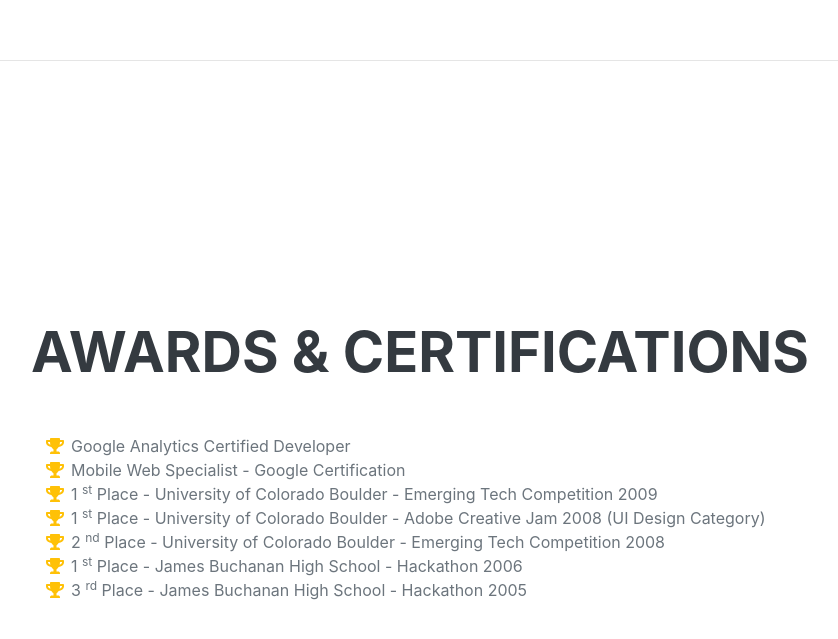
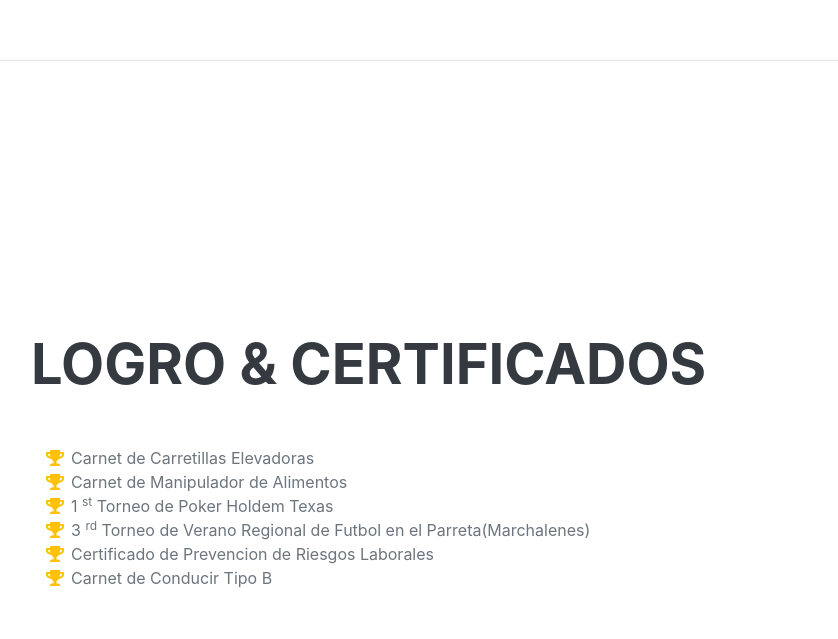
Before and after one commit to arzur14/CV, a plain HTML site: page index.html in a window 1280 px wide. Shown: the part 4390-5029 px from the top of the page, without its empty margins (289-1127 px from the left). Drawn offline with nearby package versions, Linux system fonts and the light colour scheme; a web font is replaced by a local one.

Commit message:
Creado rama Logros y actulizada

```diff
--- a/index.html
+++ b/index.html
@@ -179,45 +179,35 @@
             <!-- Awards-->
             <section class="resume-section" id="awards">
                 <div class="resume-section-content">
-                    <h2 class="mb-5">Awards & Certifications</h2>
+                    <h2 class="mb-5">Logro & Certificados</h2>
                     <ul class="fa-ul mb-0">
                         <li>
                             <span class="fa-li"><i class="fas fa-trophy text-warning"></i></span>
-                            Google Analytics Certified Developer
+                            Carnet de Carretillas Elevadoras
                         </li>
                         <li>
                             <span class="fa-li"><i class="fas fa-trophy text-warning"></i></span>
-                            Mobile Web Specialist - Google Certification
+                            Carnet de Manipulador de Alimentos
                         </li>
                         <li>
                             <span class="fa-li"><i class="fas fa-trophy text-warning"></i></span>
                             1
                             <sup>st</sup>
-                            Place - University of Colorado Boulder - Emerging Tech Competition 2009
-                        </li>
-                        <li>
-                            <span class="fa-li"><i class="fas fa-trophy text-warning"></i></span>
-                            1
-                            <sup>st</sup>
-                            Place - University of Colorado Boulder - Adobe Creative Jam 2008 (UI Design Category)
-                        </li>
-                        <li>
-                            <span class="fa-li"><i class="fas fa-trophy text-warning"></i></span>
-                            2
-                            <sup>nd</sup>
-                            Place - University of Colorado Boulder - Emerging Tech Competition 2008
-                        </li>
-                        <li>
-                            <span class="fa-li"><i class="fas fa-trophy text-warning"></i></span>
-                            1
-                            <sup>st</sup>
-                            Place - James Buchanan High School - Hackathon 2006
+                            Torneo de Poker Holdem Texas
                         </li>
                         <li>
                             <span class="fa-li"><i class="fas fa-trophy text-warning"></i></span>
                             3
                             <sup>rd</sup>
-                            Place - James Buchanan High School - Hackathon 2005
+                            Torneo de Verano Regional de Futbol en el Parreta(Marchalenes)
+                        </li>
+                        <li>
+                            <span class="fa-li"><i class="fas fa-trophy text-warning"></i></span>
+                            Certificado de Prevencion de Riesgos Laborales
+                        </li>
+                        <li>
+                            <span class="fa-li"><i class="fas fa-trophy text-warning"></i></span>
+                            Carnet de Conducir Tipo B
                         </li>
                     </ul>
                 </div>
```
